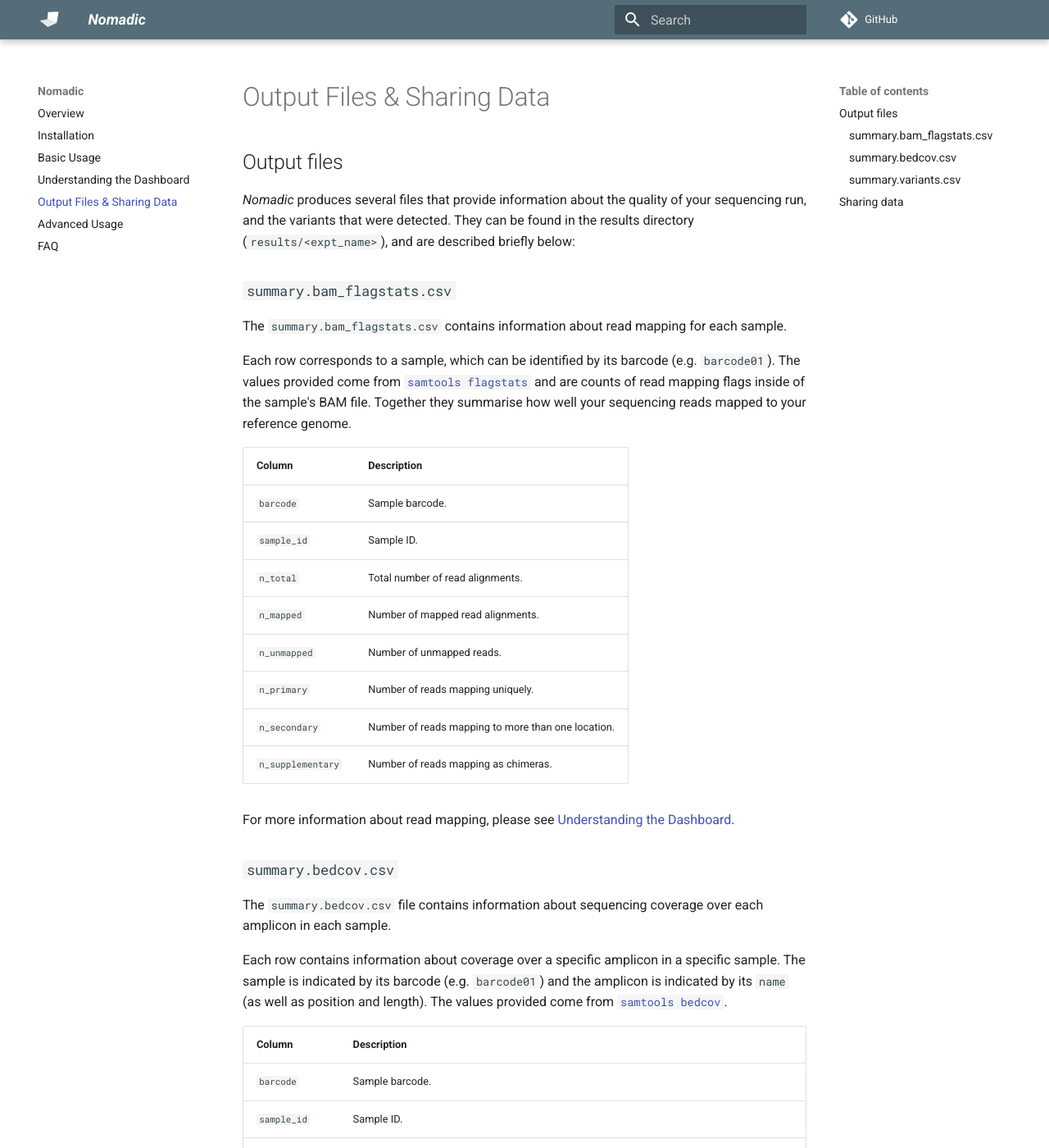
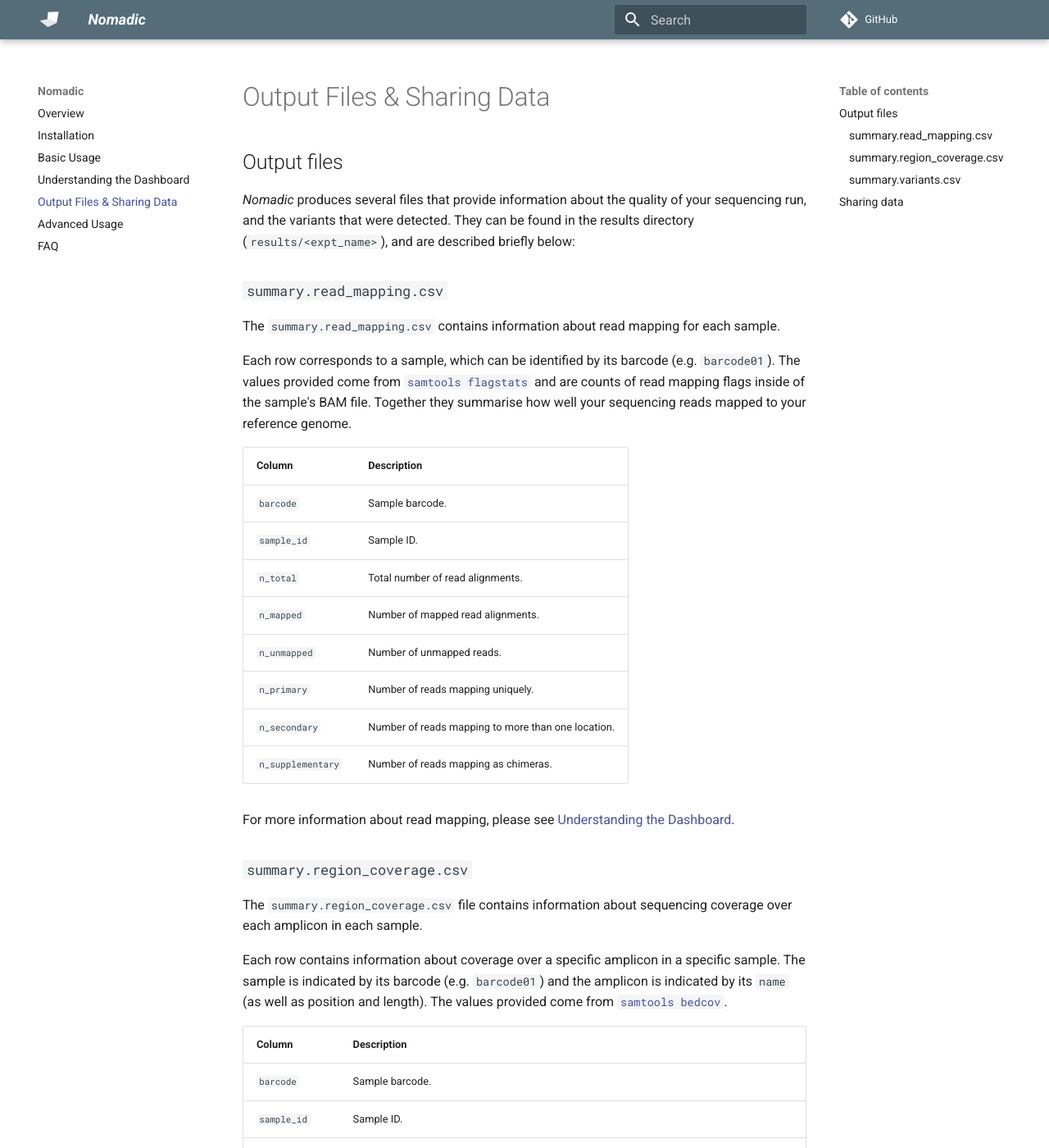
Before and after one commit to JasonAHendry/nomadic, an MkDocs documentation site: the page built from docs/output_files.md, in a window 1280 px wide and 1400 px high. Shown: the whole window at 82% size. Built offline with MkDocs 1.6.1 and Material for MkDocs 9.7.7, drawn with Linux system fonts in a browser that asks for light colours; comment, search, counter and statistics services are not loaded.

Commit message:
Minor changes to docs

```diff
--- a/docs/output_files.md
+++ b/docs/output_files.md
@@ -3,8 +3,8 @@
 
 *Nomadic* produces several files that provide information about the quality of your sequencing run, and the variants that were detected. They can be found in the results directory (`results/<expt_name>`), and are described briefly below:
 
-### `summary.bam_flagstats.csv`
-The `summary.bam_flagstats.csv` contains information about read mapping for each sample.
+### `summary.read_mapping.csv`
+The `summary.read_mapping.csv` contains information about read mapping for each sample.
 
 Each row corresponds to a sample, which can be identified by its barcode (e.g. `barcode01`). The values provided come from [`samtools flagstats`](https://www.htslib.org/doc/samtools-flagstat.html) and are counts of read mapping flags inside of the sample's BAM file. Together they summarise how well your sequencing reads mapped to your reference genome.
 
@@ -21,8 +21,8 @@
 
 For more information about read mapping, please see [Understanding the Dashboard](understand.md#read-mapping-statistics).
 
-### `summary.bedcov.csv`
-The `summary.bedcov.csv` file contains information about sequencing coverage over each amplicon in each sample.
+### `summary.region_coverage.csv`
+The `summary.region_coverage.csv` file contains information about sequencing coverage over each amplicon in each sample.
 
 
 Each row contains information about coverage over a specific amplicon in a specific sample. The sample is indicated by its barcode (e.g. `barcode01`) and the amplicon is indicated by its `name` (as well as position and length). The values provided come from [`samtools bedcov`](https://www.htslib.org/doc/samtools-bedcov.html).
```
Also changed, not shown: docs/index.md (+2 -2 lines).
